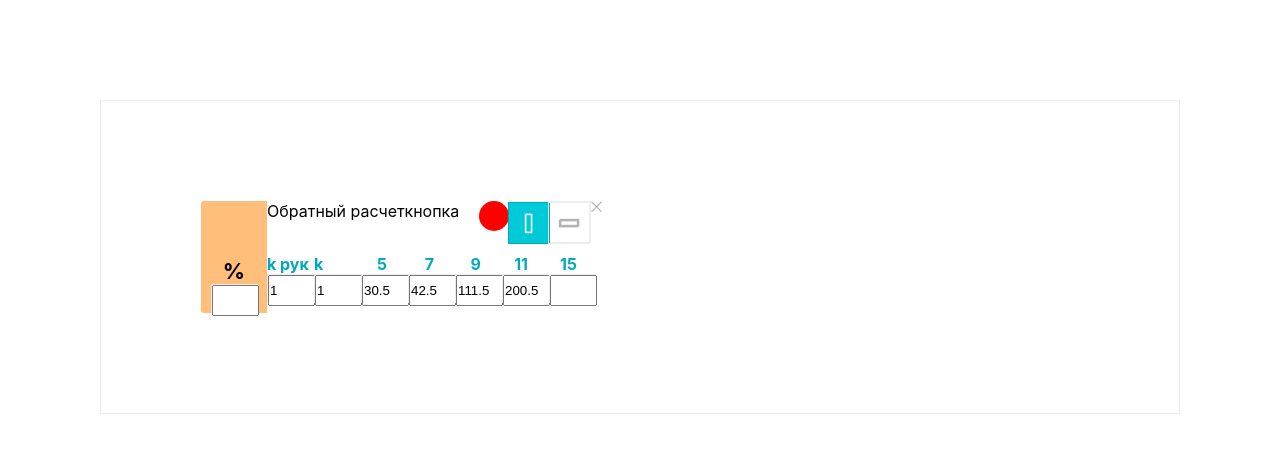
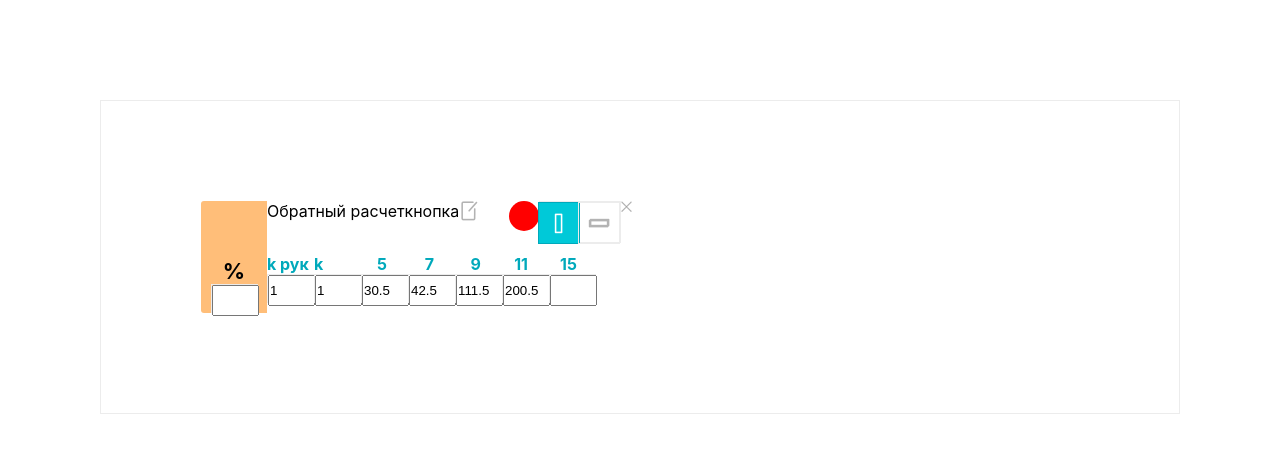
Before and after one commit to Pyarka/Sitef, a React (Create React App) app: page / in a window 1280 px wide. Shown: the top 452 px of the page. Built offline with nearby package versions, Linux system fonts and the light colour scheme.

Commit message:
Поправлена кнопка редактирования

```diff
--- a/src/Components/ScalePopup/ScalePopupStyles.ts
+++ b/src/Components/ScalePopup/ScalePopupStyles.ts
@@ -78,7 +78,7 @@ export const ToggleEdit = styled.div`
     height: 20px;
     display: flex;
     flex-shrink: 0;
-    background: url(${edit};
+    background: url(${edit}) center no-repeat;
     &:hover {
         background-image: url(${editActive});
     }
```
